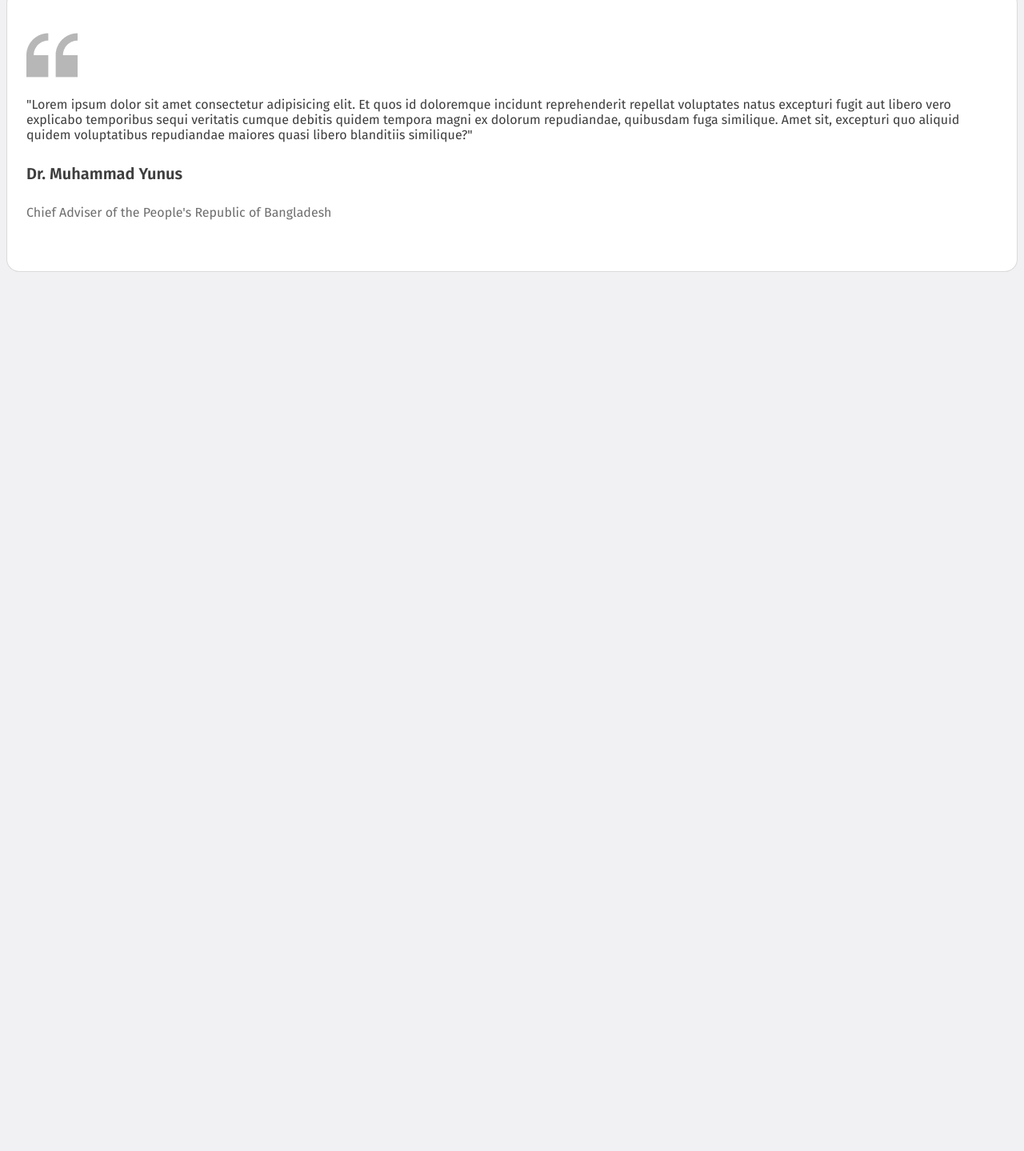
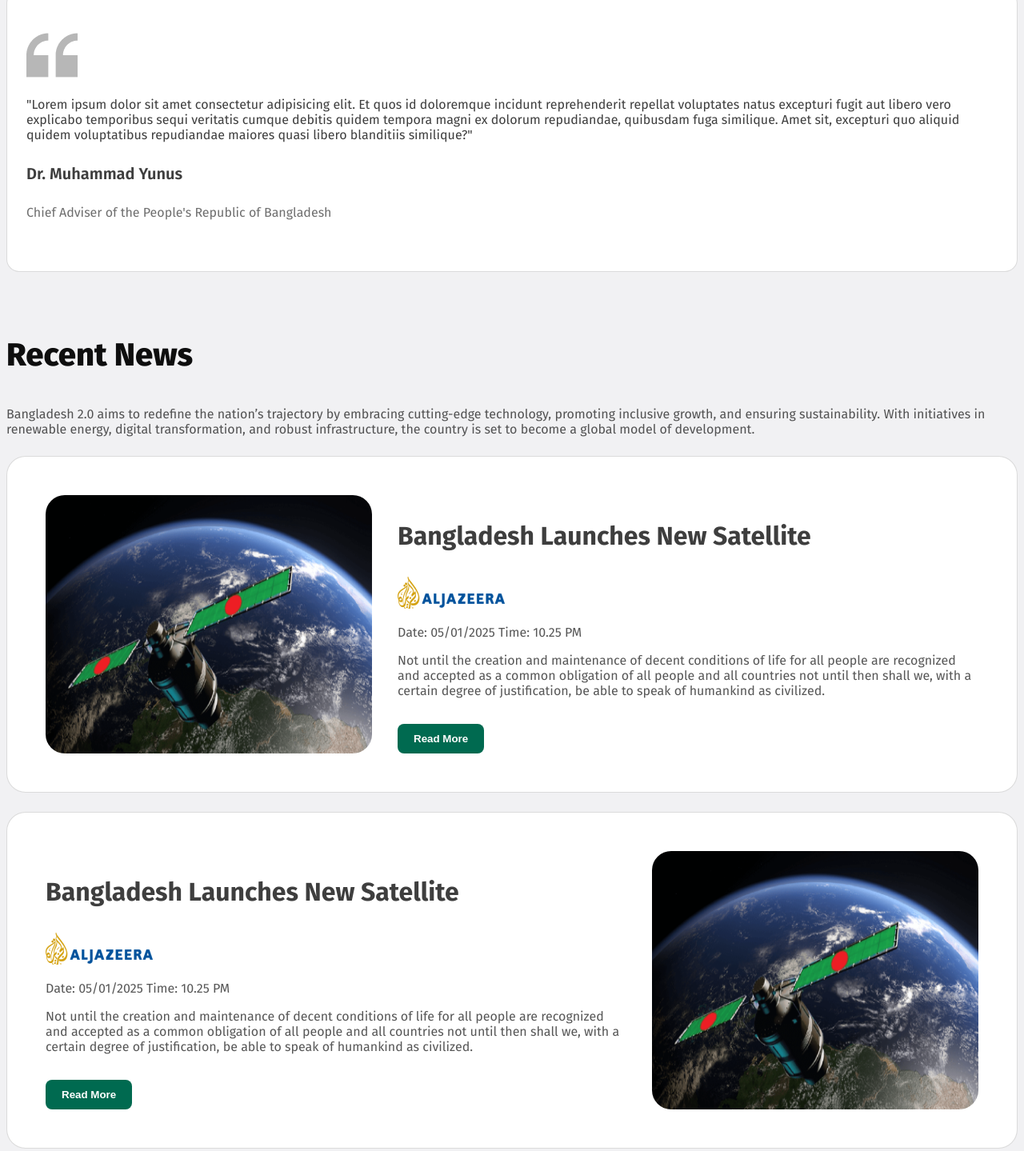
Before and after one commit to kmrjjmnthn/Bangladesh2.0, a plain HTML site: page index.html in a window 1280 px wide. Shown: the part 1996-3435 px from the top of the page at 80% size. Before the commit the page ends 2416 px from the top, so only its background shows below. Drawn offline with Linux system fonts and the light colour scheme.

Commit message:
Implemented the news section.

```diff
--- a/index.html
+++ b/index.html
@@ -46,7 +46,7 @@
                 <div class="feature">
                     <img src="assets/card-icon.png" alt="">
                     <h4 class="feature-title">Sustainability</h4>
-                    <p class="feature-description">Prioritizing eco friendly policies, renewable energy, and responsible resource management to create a greener, healthier future for generations to come.</p>
+                    <p class="feature-description">Prioritizing eco-friendly policies, renewable energy, and responsible resource management to create a greener, healthier future for generations to come.</p>
                 </div>
                 <div class="feature">
                     <img src="assets/card-icon.png" alt="">
@@ -100,6 +100,52 @@
             </div>
         </section>
         <!-- Vision Section Ends -->
+        <!-- News Section Starts -->
+         <section class="news">
+            <h3 class="section-title">Recent News</h3>
+            <p class="section-description">Bangladesh 2.0 aims to redefine the nation’s trajectory by embracing cutting-edge technology, promoting inclusive growth, and ensuring sustainability. With initiatives in renewable energy, digital transformation, and robust infrastructure, the country is set to become a global model of development.</p>
+            <div class="news-container">
+                <div class="news-card">
+                    <img class="news-image" src="assets/satelite.png" alt="">
+                    <div class="news-content">
+                        <h3 class="news-title">Bangladesh Launches New Satellite</h3>
+                        <img class="news-sub-image" src="assets/al-jazeera.png" alt="">
+                        <p class="news-time">Date: 05/01/2025  Time: 10.25 PM</p>
+                        <p class="news-description">Not until the creation and maintenance of decent conditions of life for all people are recognized and accepted as a common obligation of all people and all countries not until then shall we,
+                        with a certain degree of justification, be able to speak of humankind as civilized.</p>
+                    <div class="news-button">
+                        <button class="button-dark-green">Read More</button>
+                    </div>
+                </div>
+            </div>
+            <div class="news-card">
+                <div class="news-content">
+                    <h3 class="news-title">Bangladesh Launches New Satellite</h3>
+                    <img class="news-sub-image" src="assets/al-jazeera.png" alt="">
+                    <p class="news-time">Date: 05/01/2025  Time: 10.25 PM</p>
+                    <p class="news-description">Not until the creation and maintenance of decent conditions of life for all people are recognized and accepted as a common obligation of all people and all countries not until then shall we,
+                    with a certain degree of justification, be able to speak of humankind as civilized.</p>
+                <div class="news-button">
+                    <button class="button-dark-green">Read More</button>
+                </div>
+            </div>
+                <img class="news-image" src="assets/satelite.png" alt="">
+            </div>
+            <div class="news-card">
+                <img class="news-image" src="assets/satelite.png" alt="">
+                <div class="news-content">
+                    <h3 class="news-title">Bangladesh Launches New Satellite</h3>
+                    <img class="news-sub-image" src="assets/al-jazeera.png" alt="">
+                    <p class="news-time">Date: 05/01/2025  Time: 10.25 PM</p>
+                    <p class="news-description">Not until the creation and maintenance of decent conditions of life for all people are recognized and accepted as a common obligation of all people and all countries not until then shall we,
+                    with a certain degree of justification, be able to speak of humankind as civilized.</p>
+                <div class="news-button">
+                    <button class="button-dark-green">Read More</button>
+                </div>
+            </div>
+        </div>
+         </section>
+        <!-- News Section Ends -->
     </main>
     <footer>
 
--- a/styles/style.css
+++ b/styles/style.css
@@ -38,6 +38,15 @@
     font-weight: 600;
     color: white;
     background-color: #09A15C;
+    border-radius: 8px;
+    border: none;
+}
+
+.button-dark-green {
+    padding: 11px 20px;
+    font-weight: 600;
+    color: white;
+    background-color: #006A50;
     border-radius: 8px;
     border: none;
 }
@@ -227,4 +236,48 @@ main section {
 
 /* Vision Section Styles Ends */
 
+/* News Section Styles Starts */
+
+.news-card {
+    display: flex;
+    padding: 48px;
+    border: 1px solid rgba(14, 14, 14, 0.15);
+    border-radius: 24px;
+    gap: 32px;
+    background-color: white;
+    margin-top: 24px;
+}
+
+.news-image {
+    width: 408px;
+    border-radius: 24px;
+}
+
+.news-sub-image {
+    width: 134px;
+}
+
+.news-content {
+    width: 744px;
+}
+
+.news-title {
+    font-size: 32px;
+    color: rgba(14, 14, 14, 0.8);
+}
+
+.news-description {
+    color: rgba(14, 14, 14, 0.7);
+}
+
+.news-time {
+    color: rgba(14, 14, 14, 0.7);
+}
+
+.news-button {
+    margin-top: 32px;
+}
+
+/* News Section Styles Ends */
+
 /* Main Section Styles Ends */
```
